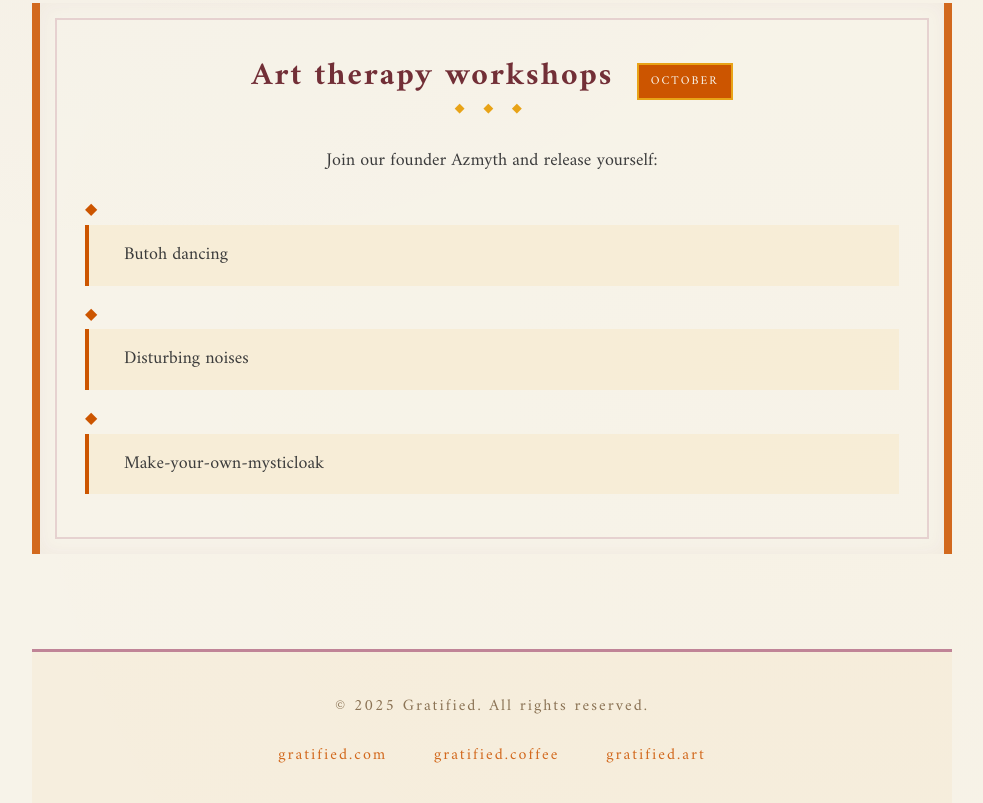
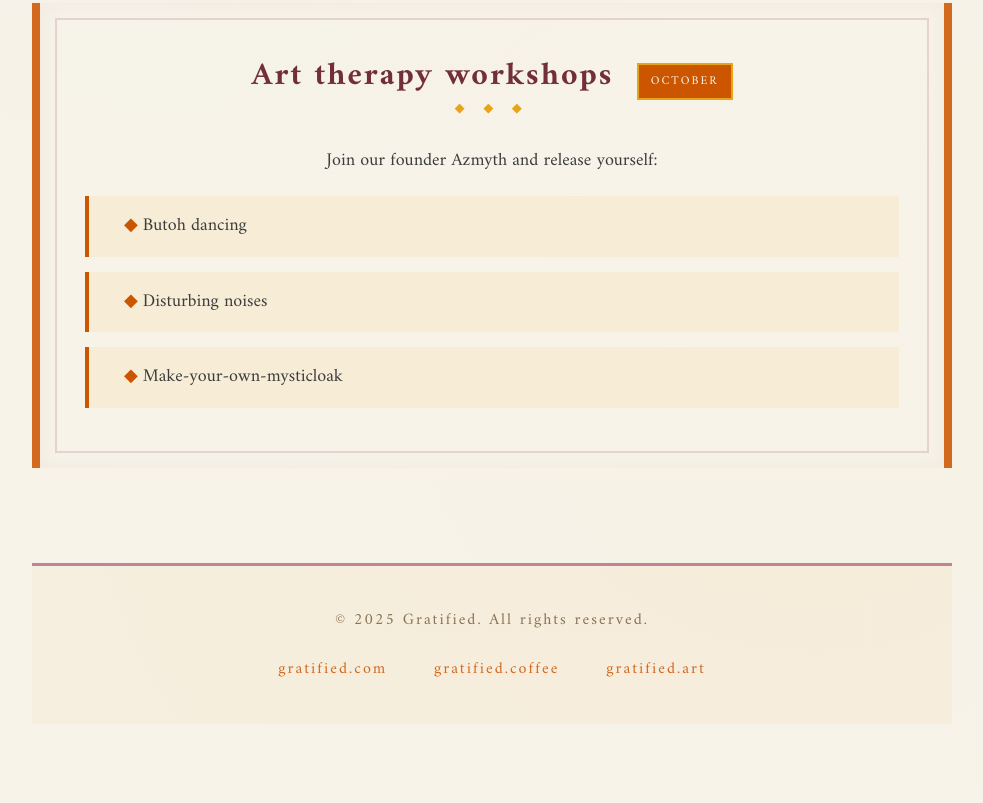
Before and after one commit to sylverwolphe/gratified-art, a plain HTML site: page index.html in a window 1280 px wide. Shown: the part 1051-1854 px from the top of the page, without its empty margins (148-1131 px from the left). Drawn offline with Linux system fonts and the light colour scheme; a web font is replaced by a local one.

Commit message:
Update index.html

```diff
--- a/index.html
+++ b/index.html
@@ -353,9 +353,9 @@
                     <p>Join our founder Azmyth and release yourself:</p>
                 </div>
                 <div class="workshop-list">
-                    <span style="color: var(--burnt-orange); margin-right: 5px;">◆</span><div class="workshop-item">Butoh dancing</div>
-                    <span style="color: var(--burnt-orange); margin-right: 5px;">◆</span><div class="workshop-item">Disturbing noises</div>
-                    <span style="color: var(--burnt-orange); margin-right: 5px;">◆</span><div class="workshop-item">Make-your-own-mysticloak</div>
+                    <div class="workshop-item"><span style="color: var(--burnt-orange); margin-right: 5px;">◆</span>Butoh dancing</div>
+                    <div class="workshop-item"><span style="color: var(--burnt-orange); margin-right: 5px;">◆</span>Disturbing noises</div>
+                    <div class="workshop-item"><span style="color: var(--burnt-orange); margin-right: 5px;">◆</span>Make-your-own-mysticloak</div>
                 </div>
             </div>
         </div>
```
